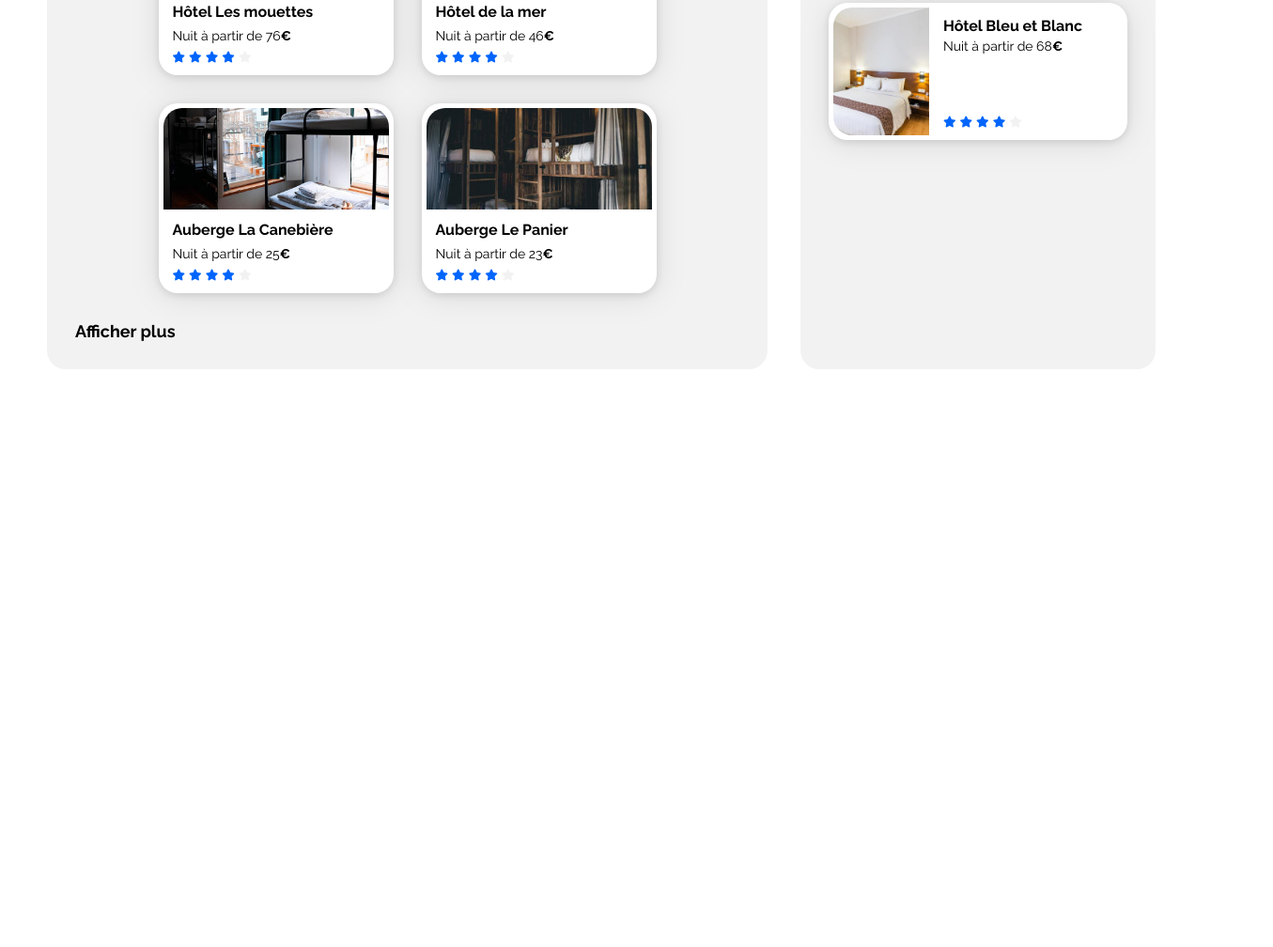
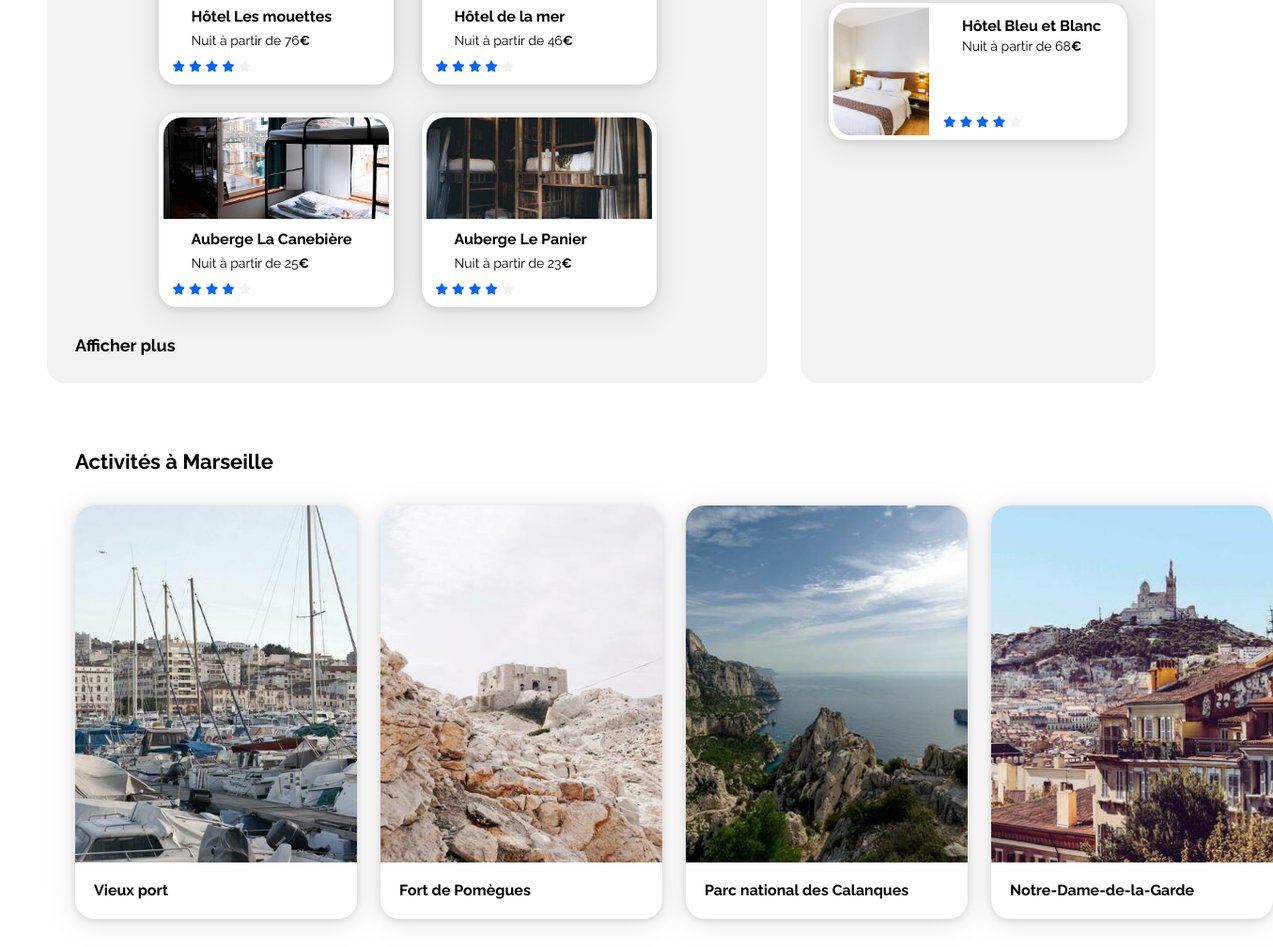
Before and after one commit to LaetitiaBouget/projet_2_booki, a plain HTML site: page index.html in a window 1280 px wide. Shown: the part 863-1871 px from the top of the page at 94% size, 1355 px wide, since content can reach past the window. Before the commit the page ends 1256 px from the top, so only its background shows below. Drawn offline with Linux system fonts and the light colour scheme.

Commit message:
activites-desktop

```diff
--- a/css/style.css
+++ b/css/style.css
@@ -344,6 +344,43 @@ nav a:hover{
     margin-bottom: 5px;
 }
 
+/****** Activites ***********/
+
+.activites{
+    margin: 70px 30px 30px 30px;
+    display:flex;
+    flex-direction: column;
+}
+
+.activites .section-title{
+    margin-bottom: 20px;
+}
+
+.activites-cards{
+    margin-top: 14px;
+    display:flex;
+    flex-direction: row;
+    justify-content: space-between;
+    gap:25px;
+}
+
+.activites-cards .card{
+    width:300px;
+    box-shadow: rgba(99, 99, 99, 0.2) 0px 2px 8px 0px;
+    padding:0px;
+
+}
+.activites-cards img {
+    width: 100%;
+    height: 380px;
+    border-top-left-radius: 20px;
+    border-top-right-radius: 20px;
+}
+
+.card-txt{
+    margin-left:20px;
+    padding-bottom:5px;
+}
 
 
 
--- a/index.html
+++ b/index.html
@@ -248,6 +248,51 @@
                     </div>
                 </section>
             </div>
+
+            <div class="activites">
+                <h2 class="section-title">Activités à Marseille</h2>
+                <div class="activites-cards">
+                    <a href="#">
+                        <article class="card">
+                            <img src="./images/activites/reno-laithienne.jpg" alt="Image du Vieux-Port avec des bateaux">
+                            <div class="card-txt">
+                                <h3 class="card-title">Vieux port</h3>
+                            </div>
+                        </article>
+                    </a>
+                    <a href="#">
+                        <article class="card">
+                            <img src="./images/activites/paul-hermann.jpg" alt="Image du Fort de Pomègues">
+                            <div class="card-txt">
+                                <h3 class="card-title">Fort de Pomègues</h3>
+                            </div>
+                        </article>
+                    </a>
+                    <a href="#">
+                        <article class="card">
+                            <img src="./images/activites/kilyan-sockalingum.jpg" alt="Image de la mer et des Calanques">
+                            <div class="card-txt">
+                                <h3 class="card-title">Parc national des Calanques</h3>
+                            </div>
+                        </article>
+                    </a>
+                    <a href="#">
+                        <article class="card">
+                            <img src="./images/activites/florian-wehde.jpg" alt="Image de Notre-Dame-de-la-Garde">
+                            <div class="card-txt">
+                                <h3 class="card-title">Notre-Dame-de-la-Garde</h3>
+                            </div>
+                        </article>
+                    </a>
+                </div>
+            </div>
+
+
+
+            </div>
+
+
+
         </main>
         <footer></footer>
     </div>
```
